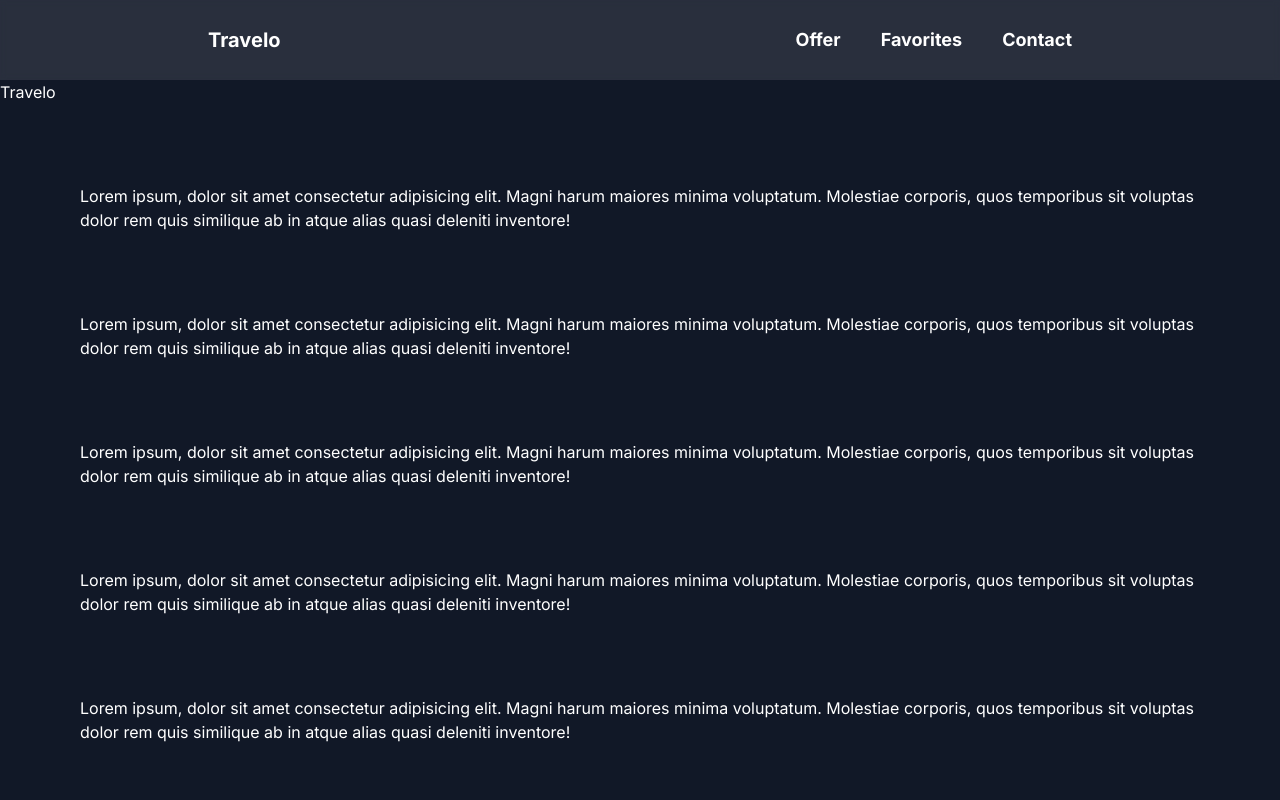
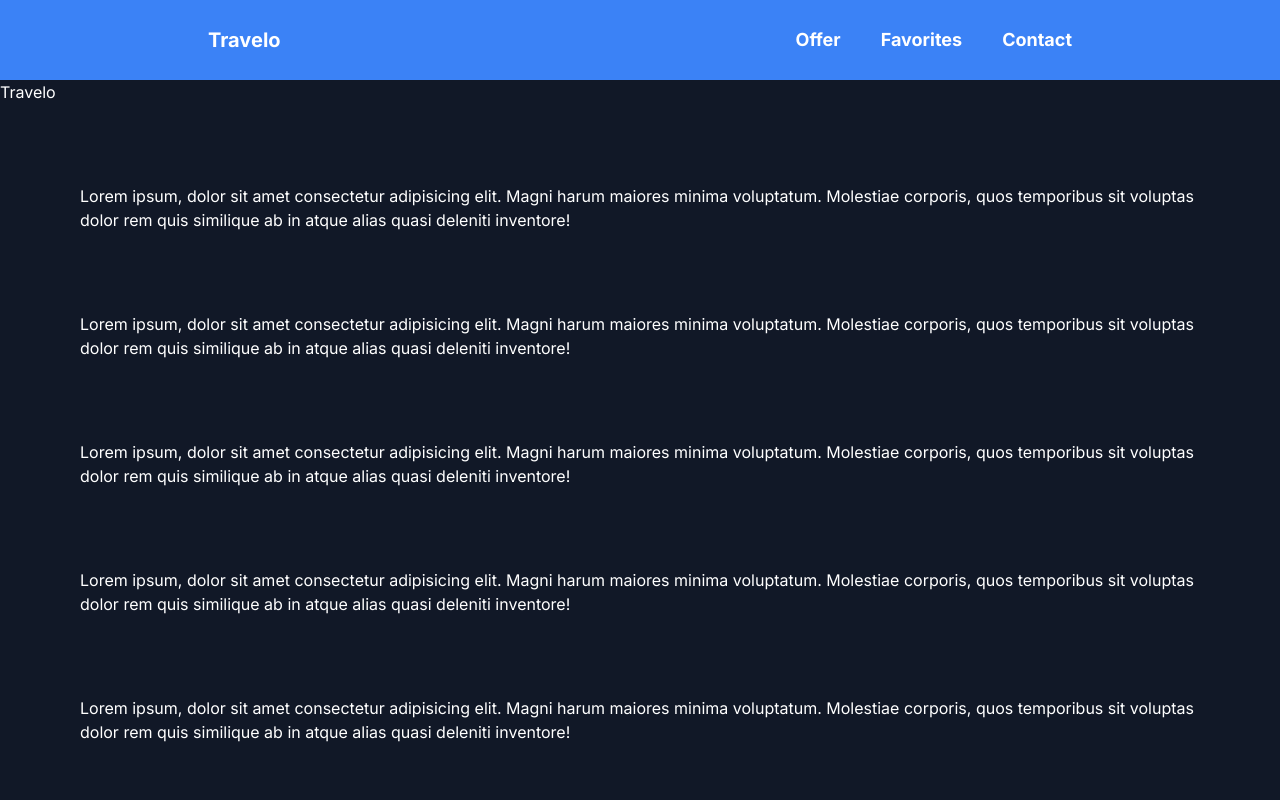
Before and after one commit to JayCodeGitHub/Travelo, a Next.js app: page / in a window 1280 px wide. Shown: the top 800 px of the page. Built offline with nearby package versions, Linux system fonts and the light colour scheme.

Commit message:
Add scroll background to navbar

```diff
--- a/package.json
+++ b/package.json
@@ -15,6 +15,7 @@
     "autoprefixer": "10.4.14",
     "eslint": "8.45.0",
     "eslint-config-next": "13.4.10",
+    "framer-motion": "^10.15.1",
     "next": "13.4.10",
     "postcss": "8.4.26",
     "react": "18.2.0",
--- a/src/components/navbar.tsx
+++ b/src/components/navbar.tsx
@@ -1,8 +1,37 @@
+"use client";
+
 import Link from "next/link";
+import { motion, useScroll, useTransform } from "framer-motion";
+import { useState, useLayoutEffect } from "react";
 
 export default function NavBar() {
+  const { scrollYProgress } = useScroll();
+  const [top, setTop] = useState(false);
+
+  const handleScrollChange = (value: any) => {
+    if (value === 0) {
+      setTop(true);
+    } else {
+      setTop(false);
+    }
+  };
+
+  useLayoutEffect(() => {
+    if (scrollYProgress.get() === 0) {
+      setTop(true);
+    } else {
+      setTop(false);
+    }
+  }, []);
+
+  scrollYProgress.onChange(handleScrollChange);
+
   return (
-    <nav className="fixed z-10 flex items-center justify-between w-full h-20 font-bold text-white px-52 backdrop-blur-[3px] bg-white/10">
+    <motion.nav
+      className={`fixed z-10 flex items-center justify-between w-full h-20 font-bold text-white px-52 backdrop-blur-[3px] ${
+        top ? "bg-red-500" : "bg-blue-500"
+      }`}
+    >
       <h1 className="text-xl">
         <Link href="/">Travelo</Link>
       </h1>
@@ -17,6 +46,6 @@ export default function NavBar() {
           <Link href="/contact">Contact</Link>
         </li>
       </ul>
-    </nav>
+    </motion.nav>
   );
 }
```
Also changed, not shown: 1 other file (tests, documents, lock files or other folders).
